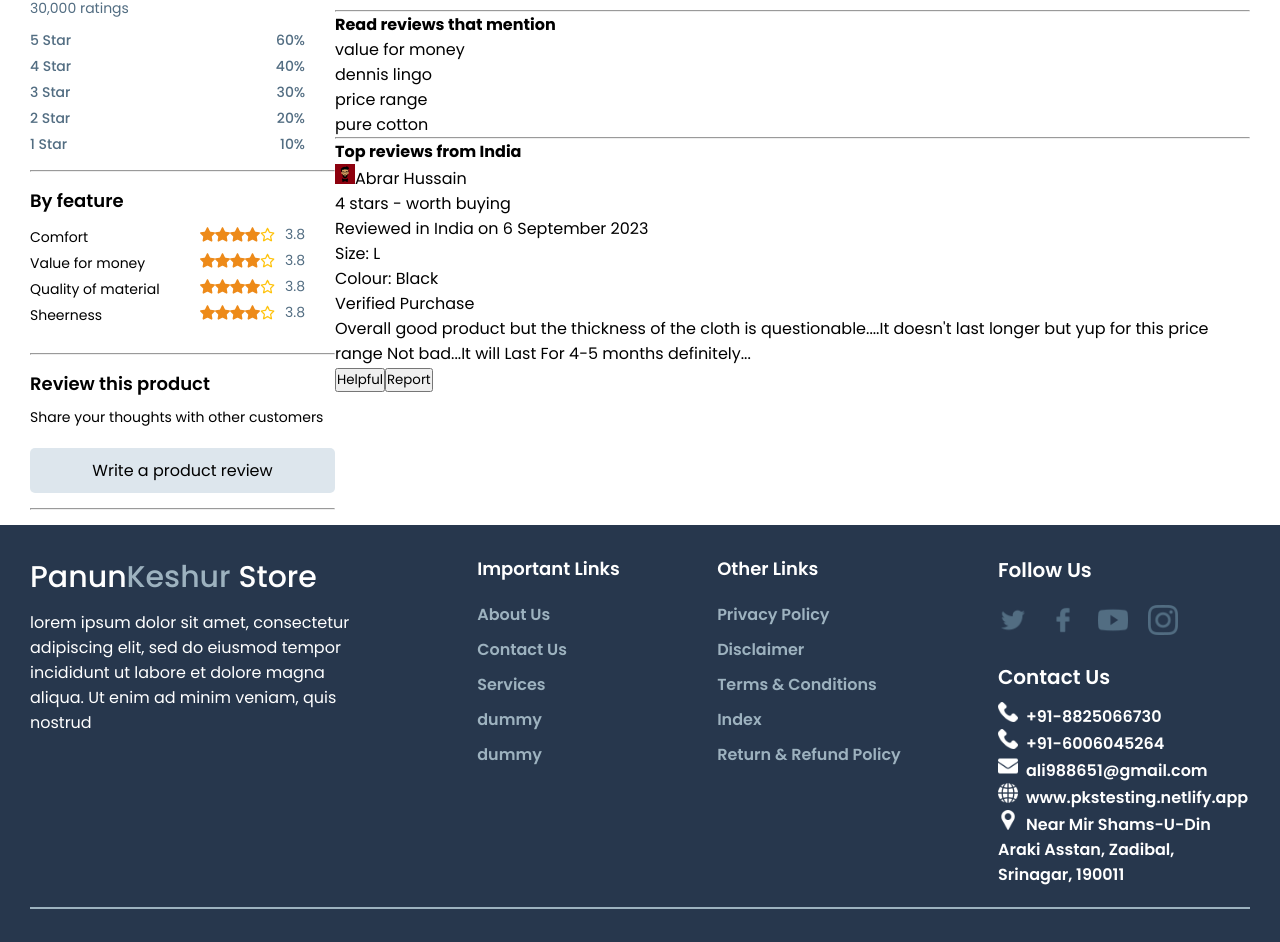
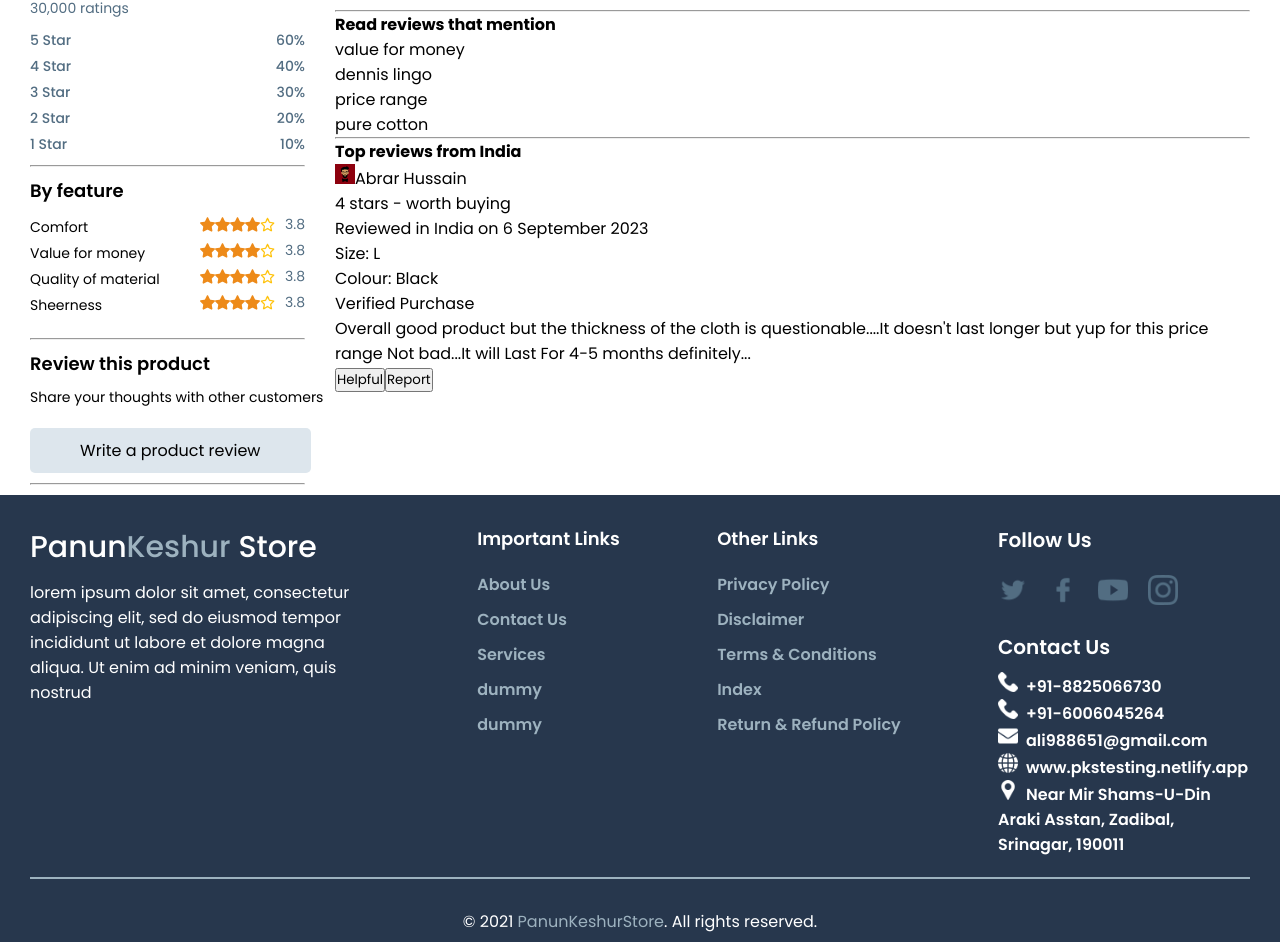
Before and after one commit to Abrarhussaindar/pks_frontend, a React (Create React App) app: page / in a window 1280 px wide. Shown: the part 3535-4477 px from the top of the page. Built offline with nearby package versions, Linux system fonts and the light colour scheme.

Commit message:
left side review part done

```diff
--- a/src/components/product/Product.jsx
+++ b/src/components/product/Product.jsx
@@ -332,7 +332,7 @@ export default function Product() {
                                 <div className="bar"><span>1 Star </span><ProgressBar progress={10} /> <span> 10% </span></div>
                             </div>
                         </div>
-                        <hr className="simiHr" />
+                        <hr className="revHr" />
                         <div className="byFeature">
                             <div className="heading">
                                 <h4>By feature</h4>
@@ -412,7 +412,7 @@ export default function Product() {
                                 </div>
                             </div>
                         </div>
-                        <hr className="simiHr"/>
+                        <hr className="revHr"/>
                         <div className="reviewThisProduct">
                             <div className="heading">
                                 <h4>Review this product</h4>
@@ -422,7 +422,7 @@ export default function Product() {
                                 <button>Write a product review</button>
                             </div>
                         </div>
-                        <hr className="simiHr"/>
+                        <hr className="revHr"/>
                     </div>
                     <div className="right">
                         <div className="top">
--- a/src/components/product/product.css
+++ b/src/components/product/product.css
@@ -433,6 +433,9 @@
 .productContainer .productReviewsSection .bottom .left {
   flex: 3;
 }
+.productContainer .productReviewsSection .bottom .left .revHr {
+  margin: 10px 30px 10px 0;
+}
 .productContainer .productReviewsSection .bottom .left .customerReviwes .heading h4 {
   font-size: 18px;
   font-weight: 600;
@@ -540,6 +543,7 @@
   cursor: pointer;
   font-size: 16px;
   margin-top: 10px;
+  width: 92%;
 }
 .productContainer .productReviewsSection .bottom .left .reviewThisProduct .container button:hover {
   background-color: var(--hover-color);
--- a/src/components/product/product.scss
+++ b/src/components/product/product.scss
@@ -499,7 +499,9 @@
 
             .left{
                 flex: 3;
-
+                .revHr{
+                    margin: 10px 30px 10px 0;
+                }
                 .customerReviwes{
                     .heading{
                         h4{
@@ -611,6 +613,7 @@
                             font-weight: 600;
                         }
                     }
+
                     .container{
                         display: flex;
                         flex-direction: column;
@@ -630,6 +633,7 @@
                             cursor: pointer;
                             font-size: 16px;
                             margin-top: 10px;
+                            width: 92%;
                             &:hover{
                                 background-color: var(--hover-color);
                                 color: white;
```
Also changed, not shown: 1 other file (tests, documents, lock files or other folders).
